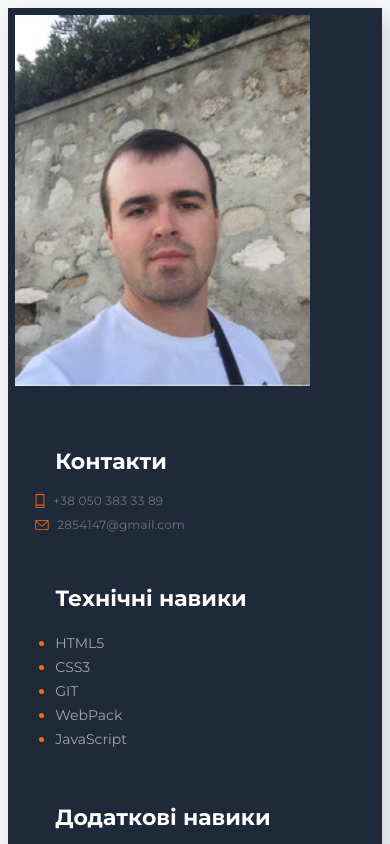
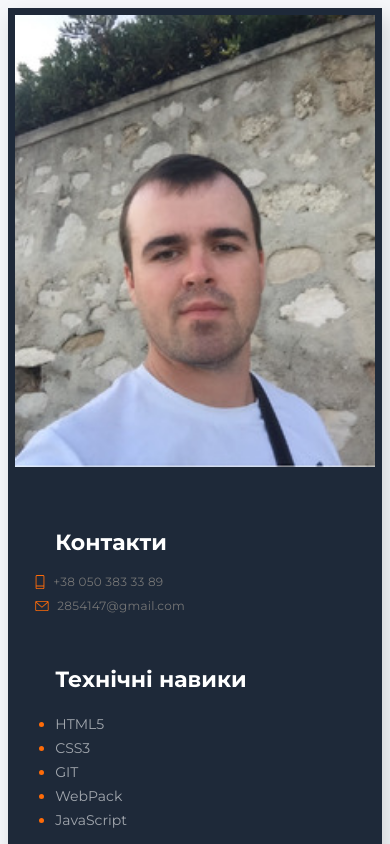
Before and after one commit to Lukyanenko-Roma/CV, a plain HTML site: page index.html in a window 390 px wide. Shown: the top 844 px of the page. Drawn offline with Linux system fonts and the light colour scheme.

Commit message:
Add files via upload

```diff
--- a/css/style.css
+++ b/css/style.css
@@ -35,16 +35,10 @@ body {
   .wrapper {
     max-width: 970px;
   }
-  .my-foto {
-    width: 100%;
-  }
 }
 @media (max-width: 992px) {
   .wrapper {
     max-width: 750px;
-  }
-  .my-foto {
-    width: 100%;
   }
 }
 @media (max-width: 767px) {
@@ -55,9 +49,6 @@ body {
   .sidebar {
     flex: auto;
   }
-  .my-foto {
-    width: 295px;
-  }
 }
 
 .sidebar {
@@ -65,9 +56,9 @@ body {
   padding: 2%;
 }
 
-/* .my-foto {
+.my-foto {
   width: 100%;
-} */
+}
 
 .about-me-container {
   margin-left: 20px;
```
